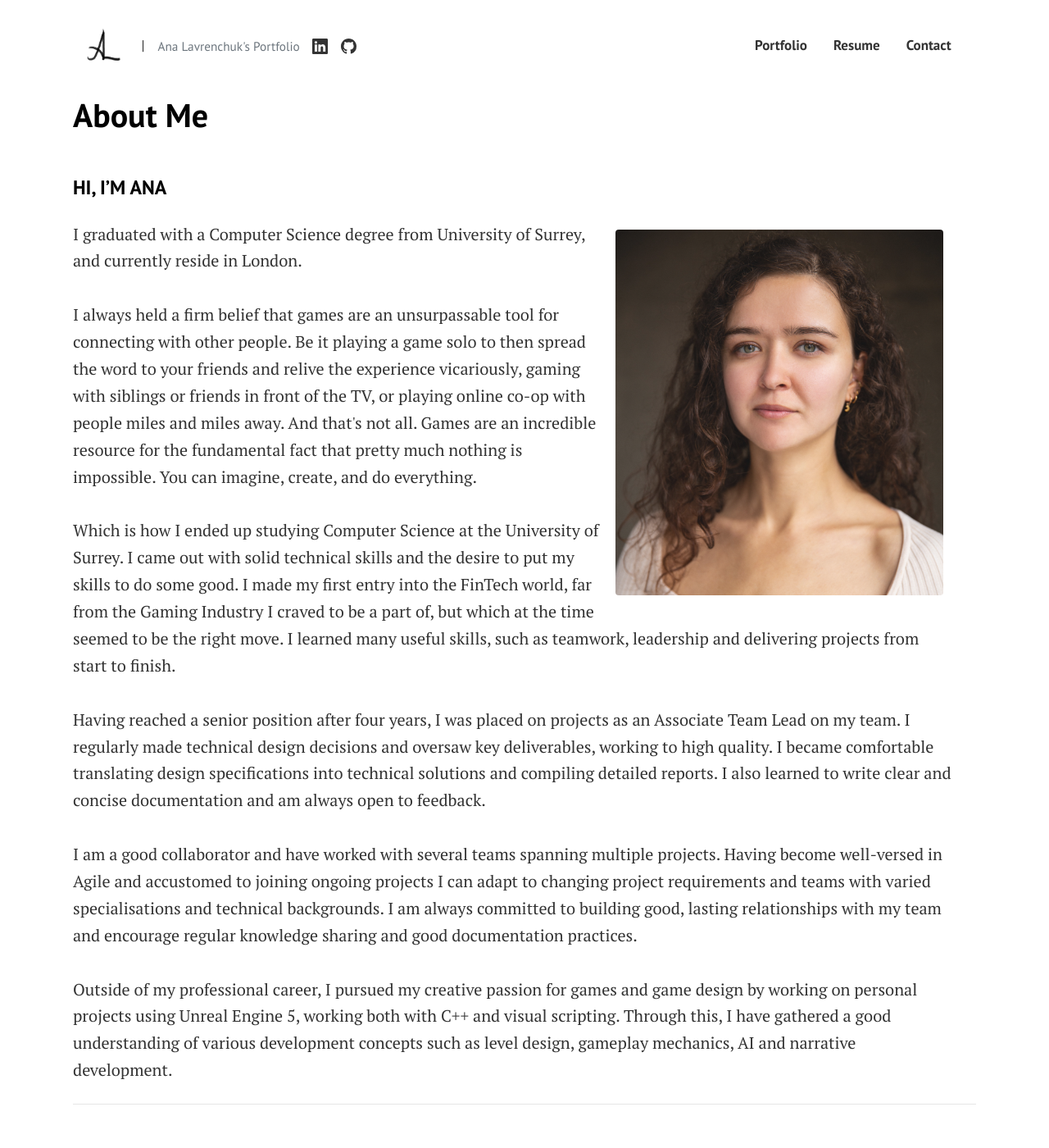
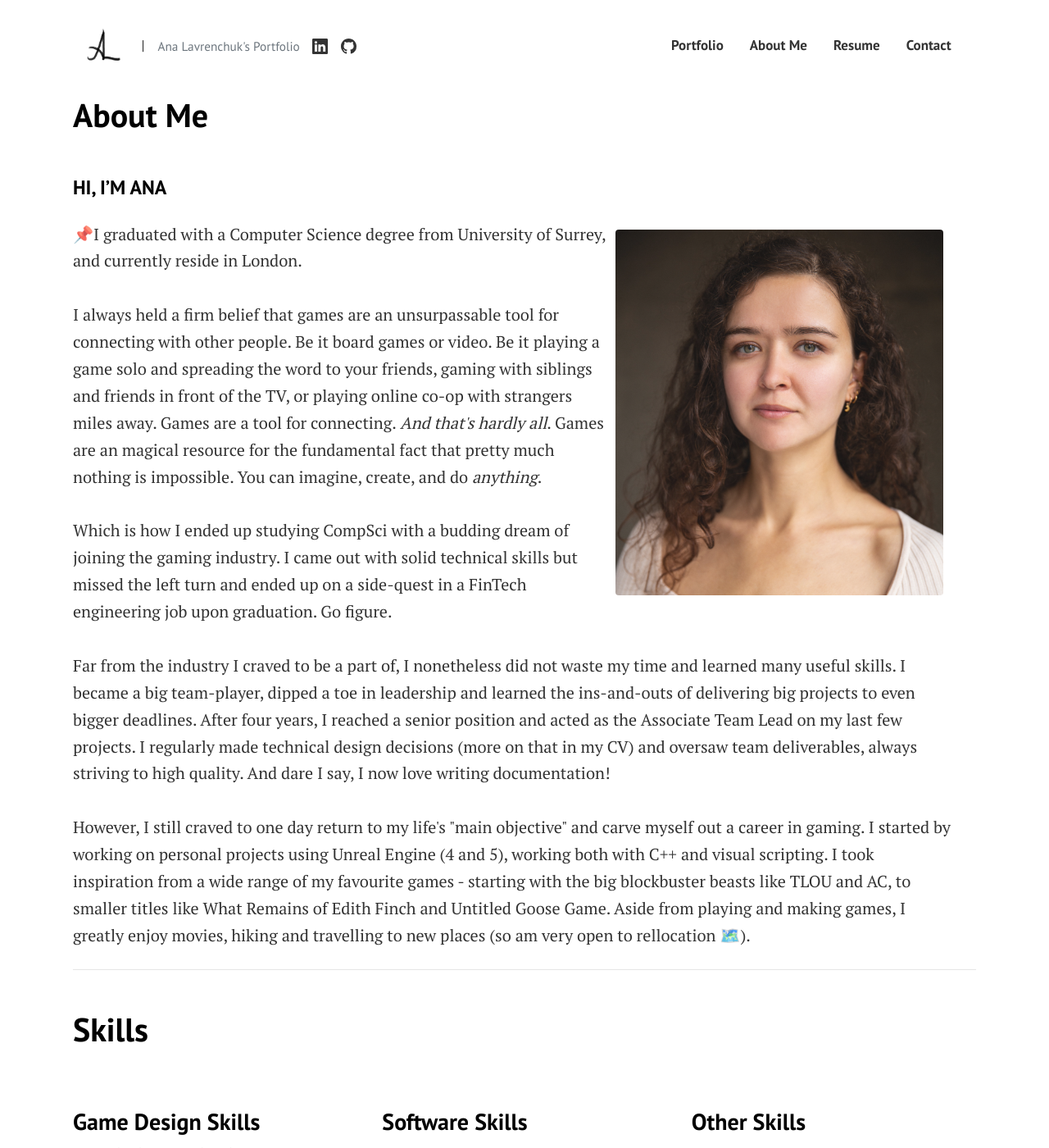
Before and after one commit to thislavrenchuk/portfolio, a Jekyll site: the page built from pages/aboutme.md, in a window 1280 px wide and 1400 px high. Shown: the whole window at 82% size. Built offline with Jekyll 4.4.1, drawn with Linux system fonts in a browser that asks for light colours.

Commit message:
Add About Me page

```diff
--- a/_data/menus.yml
+++ b/_data/menus.yml
@@ -4,8 +4,8 @@
 - title: Portfolio
   url: ""
 
-# - title: About Me
-#   url: "aboutme/"
+- title: About Me
+  url: "aboutme/"
 
 - title: Resume
   url: "resume/"
--- a/index.html
+++ b/index.html
@@ -12,7 +12,7 @@
     <div class="col-md-8">
       <h1 class="font-weight-normal mb-4 serif-font">Hey! Welcome to my Portfolio.</h1>
       <span class="pb-0">I'm a senior engineer with 4+ years of professional experience seeking to transition into a more creative role within Game Design. I have a passion for creating immersive, story-driven games and wish to leverage my technical background, adaptability and leadership to create great gameplay.</span>
-      <span class="pb-0"><br><br>Feel free to browse my latest projects below, check out my <a href="{{site.baseurl}}/resume/"><u>CV</u></a>, or shoot me a message on <a href="https://www.linkedin.com/in/anastasiya-lavrenchuk/"><u>LinkedIn</u></a> or via the <a href="{{site.baseurl}}/contact/"><u>Contact</u></a> page.</i></span>
+      <span class="pb-0"><br><br>Feel free to browse my latest projects below, learn more <a href="{{site.baseurl}}/aboutme/"><u>about me</u></a> and my <a href="{{site.baseurl}}/resume/"><u>resume</u></a>, or shoot me a message on <a href="https://www.linkedin.com/in/anastasiya-lavrenchuk/"><u>LinkedIn</u></a> or via the <a href="{{site.baseurl}}/contact/"><u>Contact</u></a> page.</i></span>
     </div>
     <div class="col-md-4 text-right pl-0 pl-lg-4">
       <img class="rounded-image" height="300" width="250" src="{{site.baseurl}}/assets/images/profile-pic-small.png">
--- a/pages/aboutme.md
+++ b/pages/aboutme.md
@@ -11,12 +11,11 @@
 <div class="col-sm-12 row justify-content-between">
     <div>
         <img class="rounded-image" style="float: right; margin: 10px;" width="400" src="{{site.baseurl}}/assets/images/profile-pic-small.png">
-        <span class="pb-0" style="text-align: justify;">I graduated with a Computer Science degree from University of Surrey, and currently reside in London.
-            <br><br>I always held a firm belief that games are an unsurpassable tool for connecting with other people. Be it playing a game solo to then spread the word to your friends and relive the experience vicariously, gaming with siblings or friends in front of the TV, or playing online co-op with people miles and miles away. And that's not all. Games are an incredible resource for the fundamental fact that pretty much nothing is impossible. You can imagine, create, and do everything.
-            <br><br>Which is how I ended up studying Computer Science at the University of Surrey. I came out with solid technical skills and the desire to put my skills to do some good. I made my first entry into the FinTech world, far from the Gaming Industry I craved to be a part of, but which at the time seemed to be the right move. I learned many useful skills, such as teamwork, leadership and delivering projects from start to finish.
-            <br><br>Having reached a senior position after four years, I was placed on projects as an Associate Team Lead on my team. I regularly made technical design decisions and oversaw key deliverables, working to high quality. I became comfortable translating design specifications into technical solutions and compiling detailed reports. I also learned to write clear and concise documentation and am always open to feedback.
-            <br><br>I am a good collaborator and have worked with several teams spanning multiple projects. Having become well-versed in Agile and accustomed to joining ongoing projects I can adapt to changing project requirements and teams with varied specialisations and technical backgrounds. I am always committed to building good, lasting relationships with my team and encourage regular knowledge sharing and good documentation practices.
-            <br><br>Outside of my professional career, I pursued my creative passion for games and game design by working on personal projects using Unreal Engine 5, working both with C++ and visual scripting. Through this, I have gathered a good understanding of various development concepts such as level design, gameplay mechanics, AI and narrative development.
+        <span class="pb-0" style="text-align: justify;">📌I graduated with a Computer Science degree from University of Surrey, and currently reside in London.
+            <br><br>I always held a firm belief that games are an unsurpassable tool for connecting with other people. Be it board games or video. Be it playing a game solo and spreading the word to your friends, gaming with siblings and friends in front of the TV, or playing online co-op with strangers miles away. Games are a tool for connecting. <i>And that's hardly all</i>. Games are an magical resource for the fundamental fact that pretty much nothing is impossible. You can imagine, create, and do <i>anything</i>.
+            <br><br>Which is how I ended up studying CompSci with a budding dream of joining the gaming industry. I came out with solid technical skills but missed the left turn and ended up on a side-quest in a FinTech engineering job upon graduation. Go figure.
+            <br><br>Far from the industry I craved to be a part of, I nonetheless did not waste my time and learned many useful skills. I became a big team-player, dipped a toe in leadership and learned the ins-and-outs of delivering big projects to even bigger deadlines. After four years, I reached a senior position and acted as the Associate Team Lead on my last few projects. I regularly made technical design decisions (more on that in my CV) and oversaw team deliverables, always striving to high quality. And dare I say, I now love writing documentation!
+            <br><br>However, I still craved to one day return to my life's "main objective" and carve myself out a career in gaming. I started by working on personal projects using Unreal Engine (4 and 5), working both with C++ and visual scripting. I took inspiration from a wide range of my favourite games - starting with the big blockbuster beasts like TLOU and AC, to smaller titles like What Remains of Edith Finch and Untitled Goose Game. Aside from playing and making games, I greatly enjoy movies, hiking and travelling to new places (so am very open to rellocation 🗺️).
         </span>
     </div>
 </div>
```
Also changed, not shown: _posts/2024-05-07-for-future.md (+1 -1 lines).
